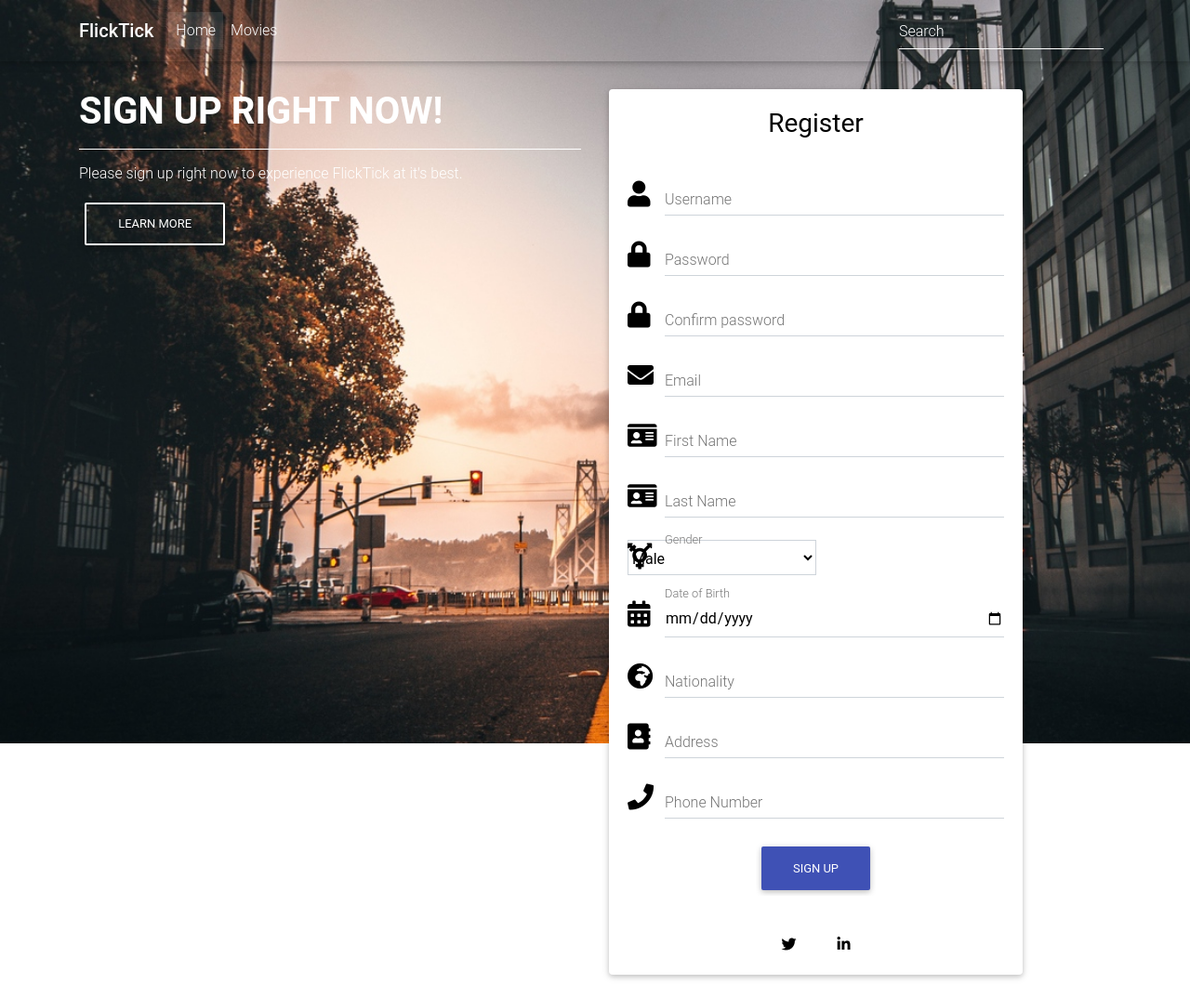
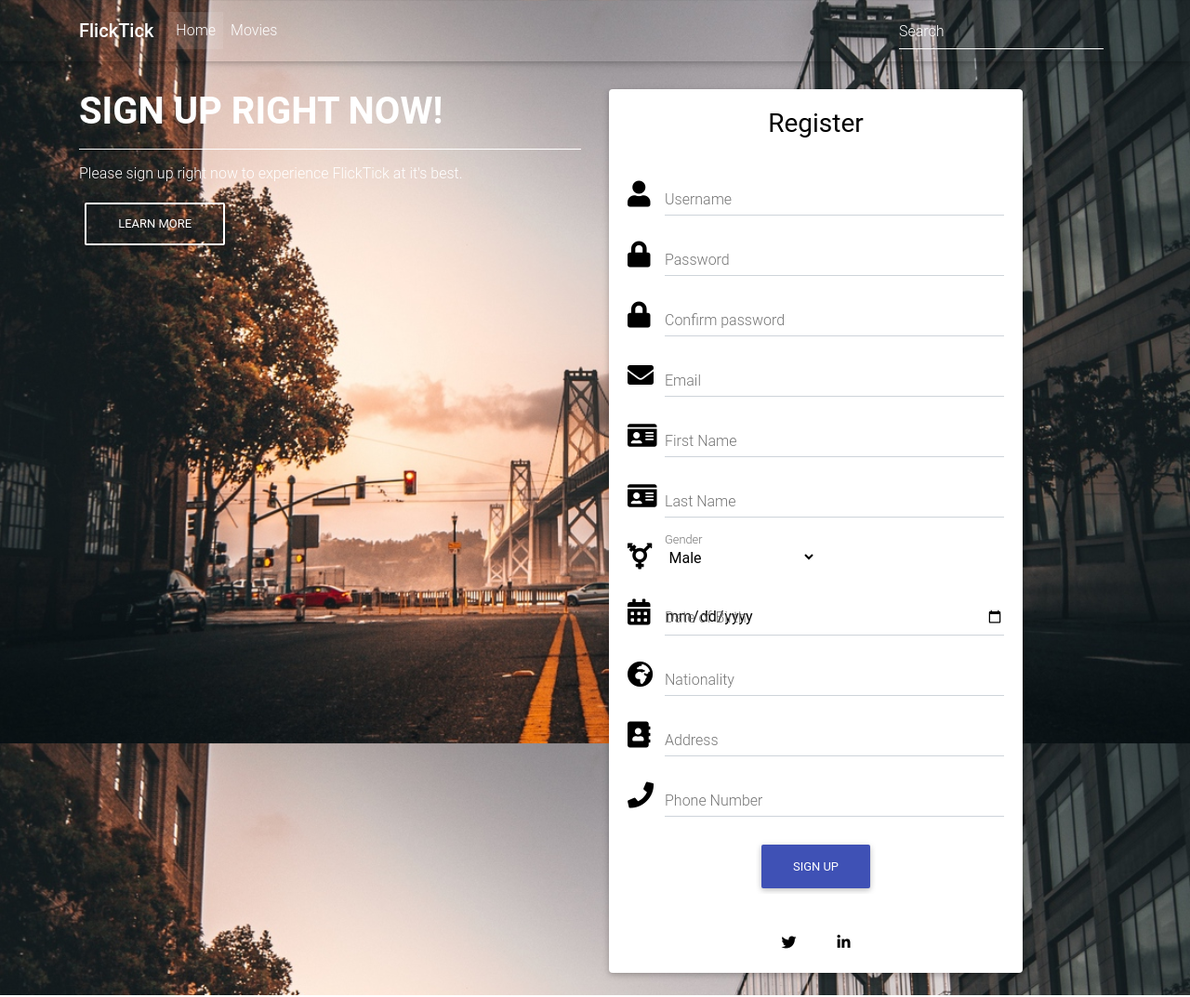
Before and after one commit to GoodieDawson/WebTech_SchorlastiCAS, a PHP site: page /common/register.php in a window 1280 px wide. Shown: the whole page at 93% size. Run offline with PHP 8.4, Linux system fonts and the light colour scheme; some libraries are stand-ins or nearby versions.

Commit message:
Refined Register and login page and log out function

```diff
--- a/CSS/register_login.css
+++ b/CSS/register_login.css
@@ -24,7 +24,7 @@ header,
 }
 
 .top-nav-collapse {
-    background-color: #fafbff !important;
+    background-color: transparent !important;
 }
 
 .navbar:not(.top-nav-collapse) {
--- a/common/login.php
+++ b/common/login.php
@@ -95,11 +95,6 @@ session_start();
                                     <input name="user_password" type="password" id="form4" class="black-text form-control">
                                     <label for="form4">Password</label>
                                 </div>
-                                <div id="message">
-                                    <div id="weak" style="display: inline-block; width: 15%; height: 5%;background-color: #ff6961;"></div>
-                                    <div id="medium" style="display: inline-block; width: 15%; height: 5%;background-color: grey;"></div>
-                                    <div id="strong" style="display: inline-block; width: 15%; height: 5%;background-color: grey;"></div>
-                                </div>
                                 <div class="text-center mt-4">
                                     <input name="submit" class="btn btn-indigo" value="Login" type="submit" id="login_check" />
                                     <hr class="hr-light mb-3 mt-4">
--- a/common/register.php
+++ b/common/register.php
@@ -28,7 +28,7 @@
 </head>
 
 <body
-    style="background-image: url(../img/Backgrounds/road_marking_bridge_123398_1280x720.jpg); background-repeat: no-repeat; background-size: cover">
+    style="background-attachment: fixed; background-image: url(../img/Backgrounds/road_marking_bridge_123398_1280x720.jpg); background-repeat: no-repeat; background-size: cover">
     <header>
         <!-- Navbar -->
         <nav id="navbar" class="navbar navbar-expand-lg navbar-dark fixed-top scrolling-navbar">
@@ -84,7 +84,7 @@
                                     <div class="md-form">
                                         <i class="fas fa-user prefix black-text active"></i>
                                         <input name="user_name" type="text" id="form1" class="black-text form-control" required>
-                                        <label for="form1" class="active">Username</label>
+                                        <label for="form1">Username</label>
                                     </div>
                                     <div class="md-form">
                                         <i class="fas fa-lock prefix black-text active"></i>
@@ -107,22 +107,22 @@
                                     <div class="md-form">
                                         <i class="fas fa-envelope prefix black-text active"></i>
                                         <input name="user_email" type="email" id="form4" class="black-text form-control" required>
-                                        <label for="form4" class="active">Email</label>
+                                        <label for="form4" >Email</label>
                                     </div>
                                     <div class="md-form">
                                         <i class="fa fa-id-card prefix black-text active"></i>
                                         <input name="first_name" type="text" id="form5" class="black-text form-control" required>
-                                        <label for="form5" class="active">First Name</label>
+                                        <label for="form5">First Name</label>
                                     </div>
                                     <div class="md-form">
                                         <i class="fa fa-id-card prefix black-text active"></i>
                                         <input name="last_name" type="text" id="form6" class="black-text form-control" required>
-                                        <label for="form6" class="active">Last Name</label>
+                                        <label for="form6">Last Name</label>
                                     </div>
                                     <div class="md-form">
                                         <i class="fas fa-transgender-alt prefix black-text active"></i>
                                         <label for="form7" class="active">Gender</label>
-                                        <select name="gender" id="form7" class="black-text form-control" style="width:50%;">
+                                        <select name="gender" id="form7" class="black-text form-control" style="width:50%; padding-left:10%; border: 0px;">
                                             <option value="Male">Male</option>
                                             <option value="Female">Female</option>
                                             <option value="Other">Other</option>
@@ -131,22 +131,22 @@
                                     <div class="md-form">
                                         <i class="fas fa-calendar-alt prefix black-text active"></i>
                                         <input name="date_of_birth" type="date" id="form8" class="black-text form-control" required>
-                                        <label for="form8" class="active">Date of Birth</label>
+                                        <label for="form8" >Date of Birth</label>
                                     </div>
                                     <div class="md-form">
                                         <i class="fas fa-globe-africa prefix black-text active"></i>
                                         <input name="Nationality" type="text" id="form8" class="black-text form-control">
-                                        <label for="form8" class="active">Nationality</label>
+                                        <label for="form8">Nationality</label>
                                     </div>
                                     <div class="md-form">
                                         <i class="fa fa-address-book prefix black-text active"></i>
                                         <input name="address" type="text" id="form9" class="black-text form-control">
-                                        <label for="form9" class="active">Address</label>
+                                        <label for="form9" >Address</label>
                                     </div>
                                     <div class="md-form">
                                         <i class="fas fa-phone prefix black-text active"></i>
                                         <input name="contact_number" type="tel" id="form10" class="black-text form-control" required>
-                                        <label for="form10" class="active">Phone Number</label>
+                                        <label for="form10" >Phone Number</label>
                                     </div>
 
                                 <div class="text-center mt-4">
```
